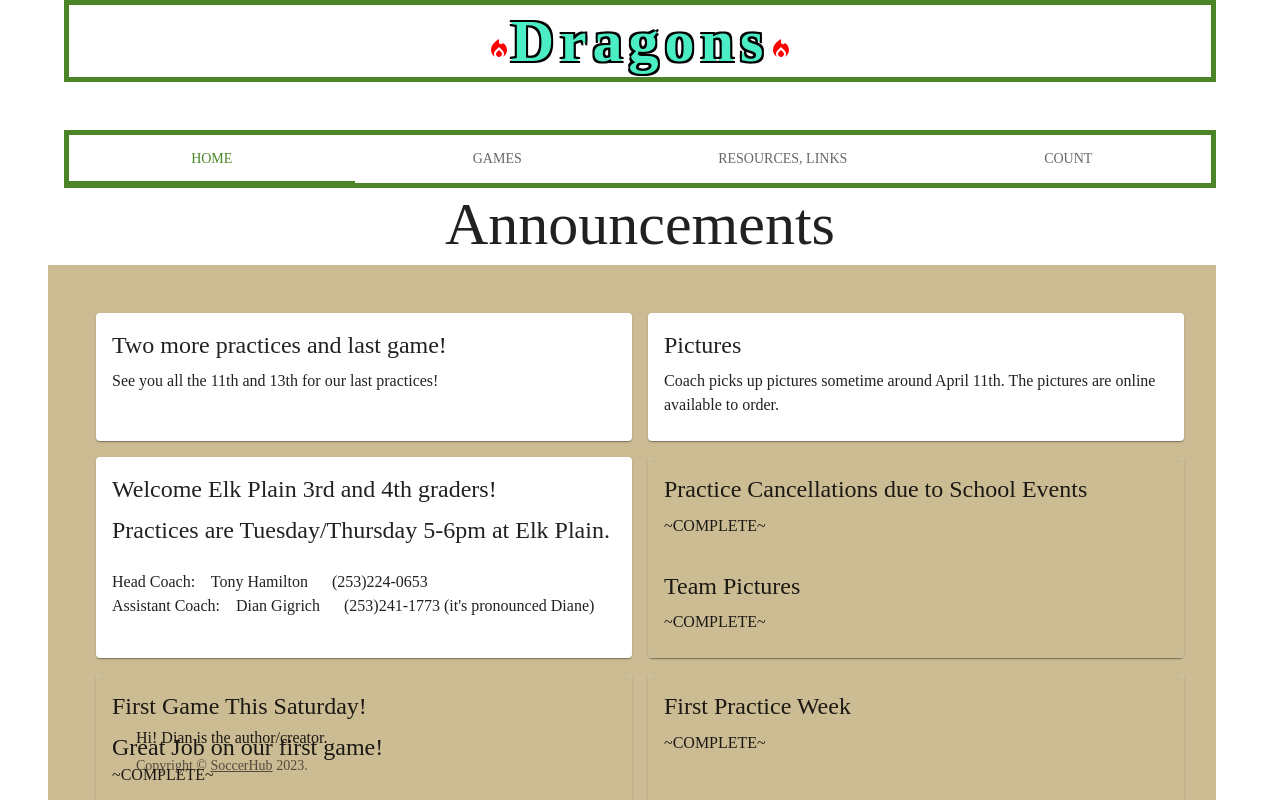
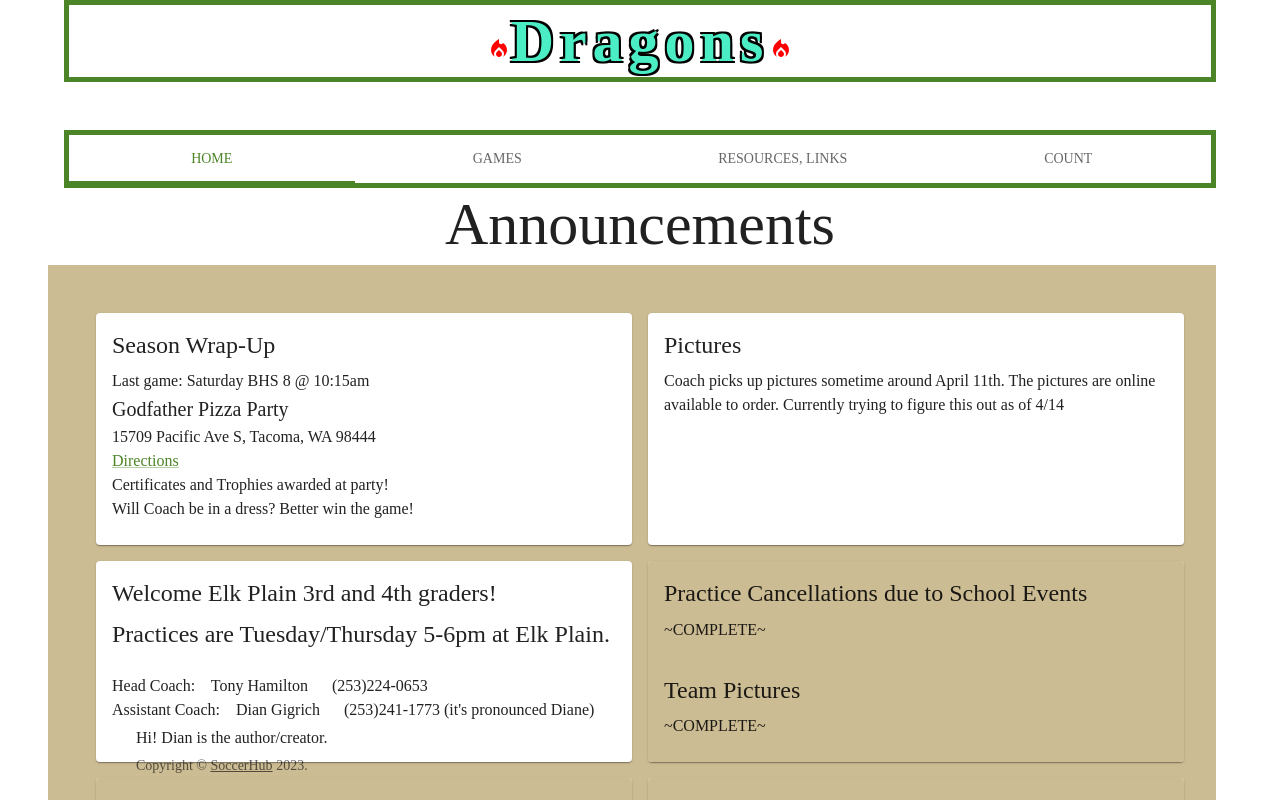
Before and after one commit to DianGigrich/SoccerHub, a React (Create React App) app: page / in a window 1280 px wide. Shown: the top 800 px of the page. Built offline with nearby package versions, Linux system fonts and the light colour scheme.

Commit message:
git push

```diff
--- a/src/components/pages/Home.js
+++ b/src/components/pages/Home.js
@@ -1,5 +1,5 @@
 import React from 'react';
-import { Container, Grid, Card, CardContent, Typography } from '@mui/material';
+import { Container, Grid, Card, CardContent, Typography, Link } from '@mui/material';
 
 
 export default function Home(props) {
@@ -20,16 +20,28 @@ export default function Home(props) {
             </Container>
             <Grid container spacing={2} sx={{ p: 4, bgcolor: "#ccbc94" }}>
 
-            <Grid item xs={12} sm={12} md={6}>
+                <Grid item xs={12} sm={12} md={6}>
                     <Card
                         sx={{ height: '100%', display: 'flex', flexDirection: 'column' }}
                     >
                         <CardContent sx={{ flexGrow: 1 }}>
                             <Typography gutterBottom variant="h5" component="h1">
-                                Two  more practices and last game!
+                                Season Wrap-Up
                             </Typography>
                             <Typography>
-                                See you all the 11th and 13th for our last practices!
+                                Last game: Saturday BHS 8 @ 10:15am
+                            </Typography>
+                            <Typography variant="h6">
+                                Godfather Pizza Party
+                            </Typography>
+                            <Typography>
+                                15709 Pacific Ave S, Tacoma, WA 98444
+                                <br />
+                                <Link href="https://www.google.com/maps/dir/47.1149994,-122.3578827/godfather's+pizza/@47.1192827,-122.4312808,13z/data=!3m1!4b1!4m9!4m8!1m1!4e1!1m5!1m1!1s0x549103ba8cdc7aa3:0xa9fe0022c9480be7!2m2!1d-122.4343099!2d47.114493" target="_blank">Directions</Link>
+                            </Typography>
+                            <Typography>
+                                Certificates and Trophies awarded at party!
+                                <br/> Will Coach be in a dress? Better win the game!
                             </Typography>
                         </CardContent>
                     </Card>
@@ -43,7 +55,7 @@ export default function Home(props) {
                                 Pictures
                             </Typography>
                             <Typography>
-                                Coach picks up pictures sometime around April 11th.  The pictures are online available to order.
+                                Coach picks up pictures sometime around April 11th.  The pictures are online available to order. Currently trying to figure this out as of 4/14
                             </Typography>
                         </CardContent>
                     </Card>
```
